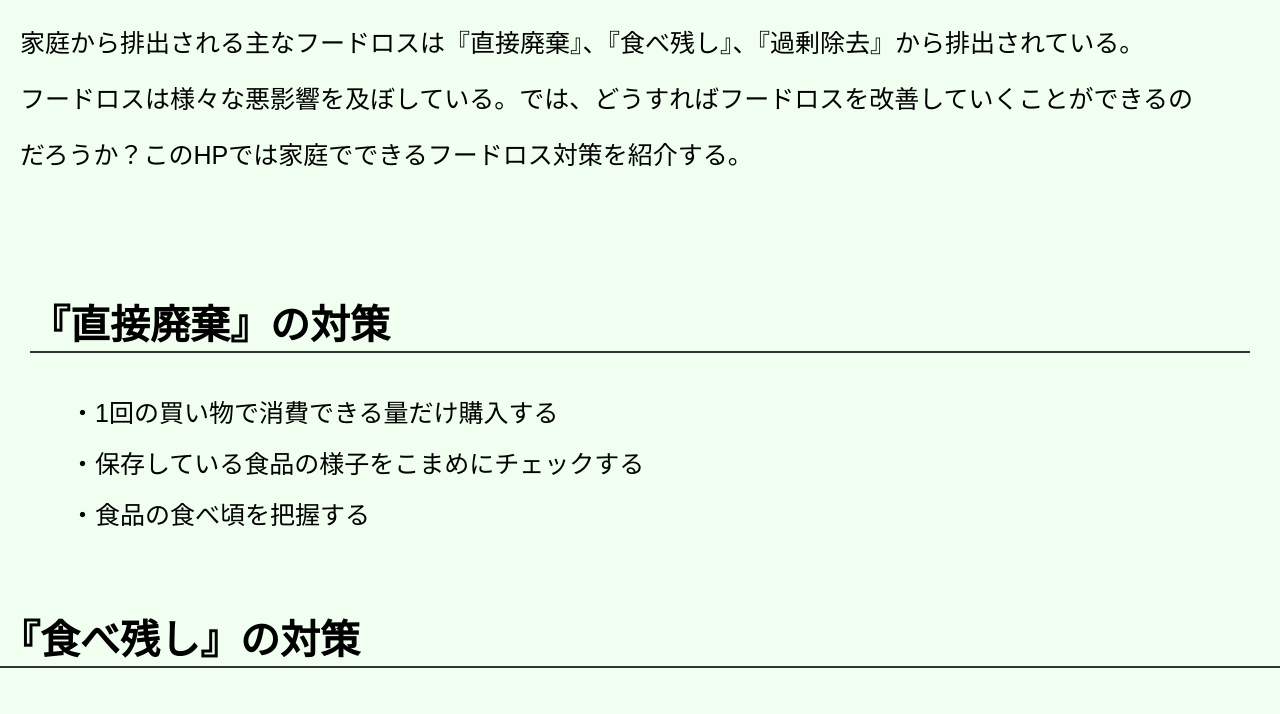
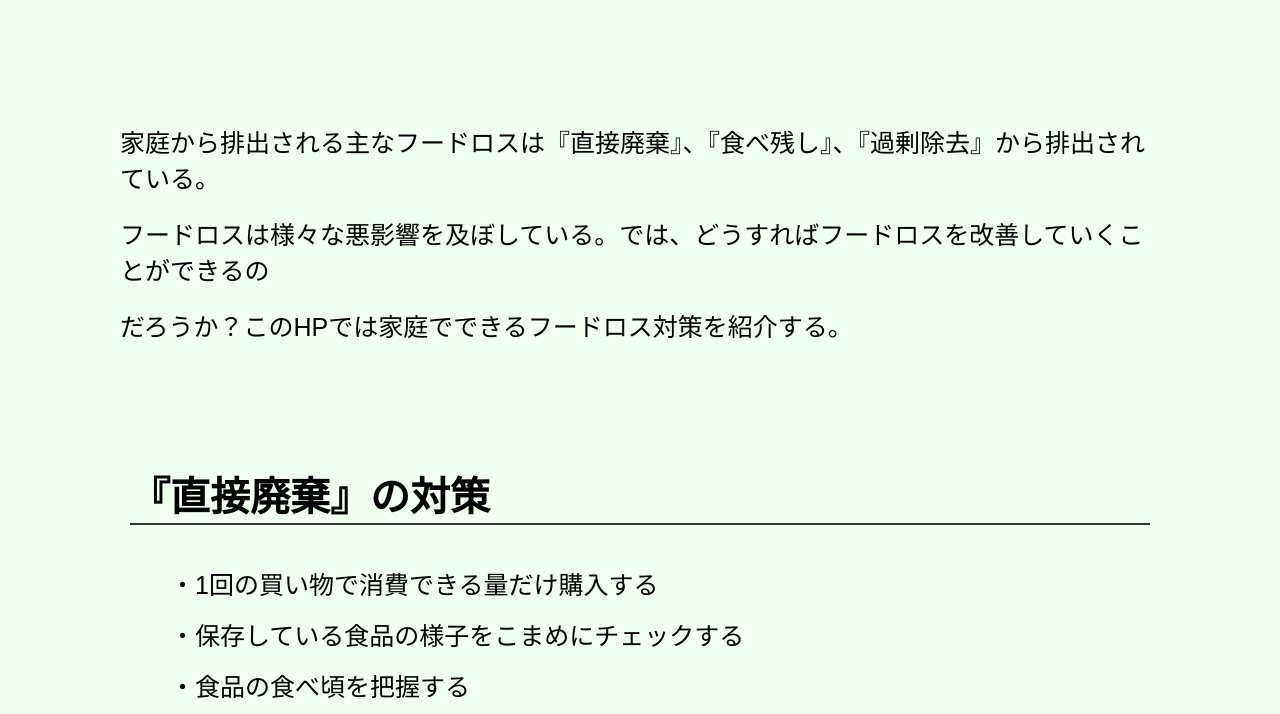
Before and after one commit to Kota071307130713/rikou, a plain HTML site: page index.html in a window 1280 px wide. Shown: the part 729-1443 px from the top of the page. Drawn offline with Linux system fonts and the light colour scheme.

Commit message:
Update stylesheet.css

```diff
--- a/stylesheet.css
+++ b/stylesheet.css
@@ -28,7 +28,7 @@ li {
 
 .main {
   background-color:#f0fff0;
-  padding: 100;
+  padding: 100px;
 }
 
 
```
